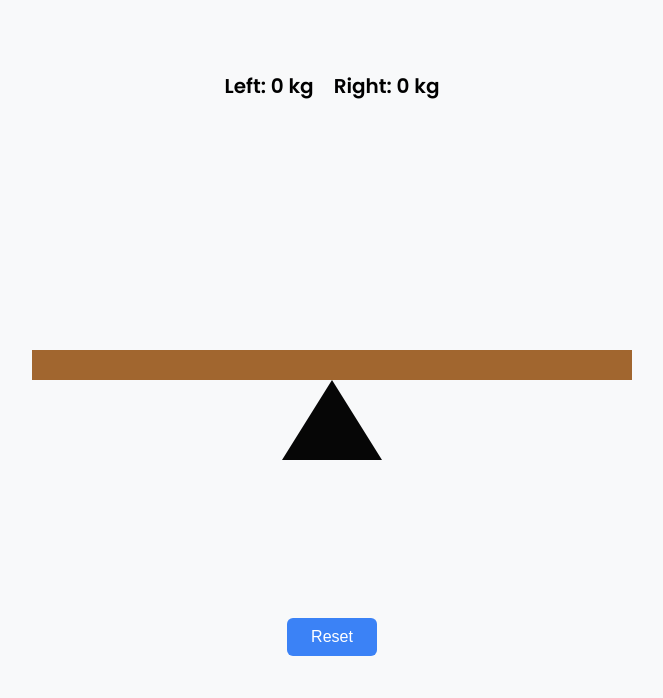
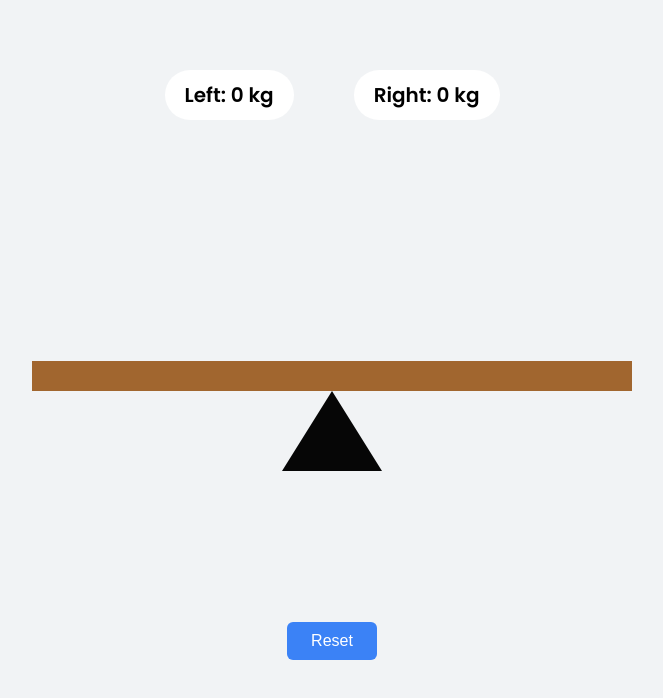
Before and after one commit to umtcnzn/seesaw-simulation, a plain HTML site: page index.html in a window 1280 px wide. Shown: the whole page, without its empty margins (308-971 px from the left). Drawn offline with Linux system fonts and the light colour scheme.

Commit message:
improve UI and add icon

```diff
--- a/index.html
+++ b/index.html
@@ -5,6 +5,7 @@
 <head>
     <meta charset="UTF-8">
     <meta name="viewport" content="width=device-width, initial-scale=1.0">
+    <link rel="icon" href="assets/icon.png">
     <link rel="preconnect" href="https://fonts.googleapis.com">
     <link rel="preconnect" href="https://fonts.gstatic.com" crossorigin>
     <link href="https://fonts.googleapis.com/css2?family=Poppins:ital,wght@0,100;0,200;0,300;0,400;0,500;0,600;0,700;0,800;0,900;1,100;1,200;1,300;1,400;1,500;1,600;1,700;1,800;1,900&display=swap" rel="stylesheet">
--- a/style.css
+++ b/style.css
@@ -1,6 +1,6 @@
 body{
     margin: 0;
-    background-color: #f8f9fa;
+    background-color: #f1f3f5;
     font-family: 'Poppins', sans-serif, system-ui;
 }
 
@@ -15,13 +15,16 @@ body{
     display: flex;
     justify-content: center;
     align-items: center;
-    gap: 20px;
+    gap: 60px;
     margin-top: 40px;
 }
 
 .left-weight, .right-weight {
     font-size: 20px;
     font-weight: 600;
+    background-color: #ffffff;
+    padding: 10px 20px;
+    border-radius: 50px;
 }
 
 .seesaw-container{
```
Also changed, not shown: assets/icon.png (added).
